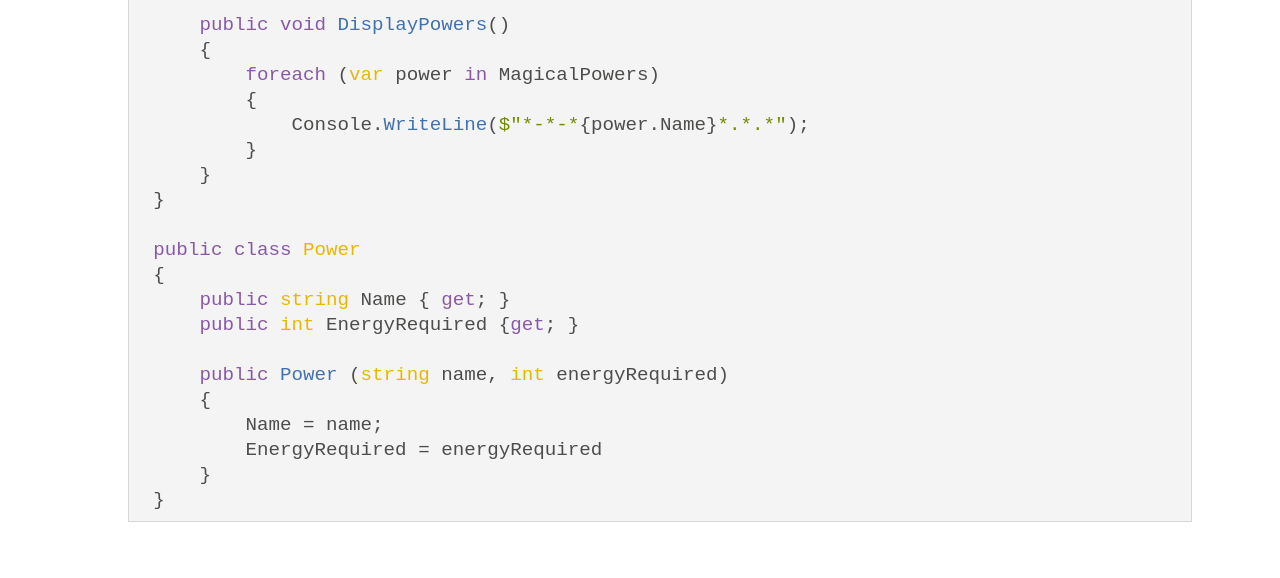
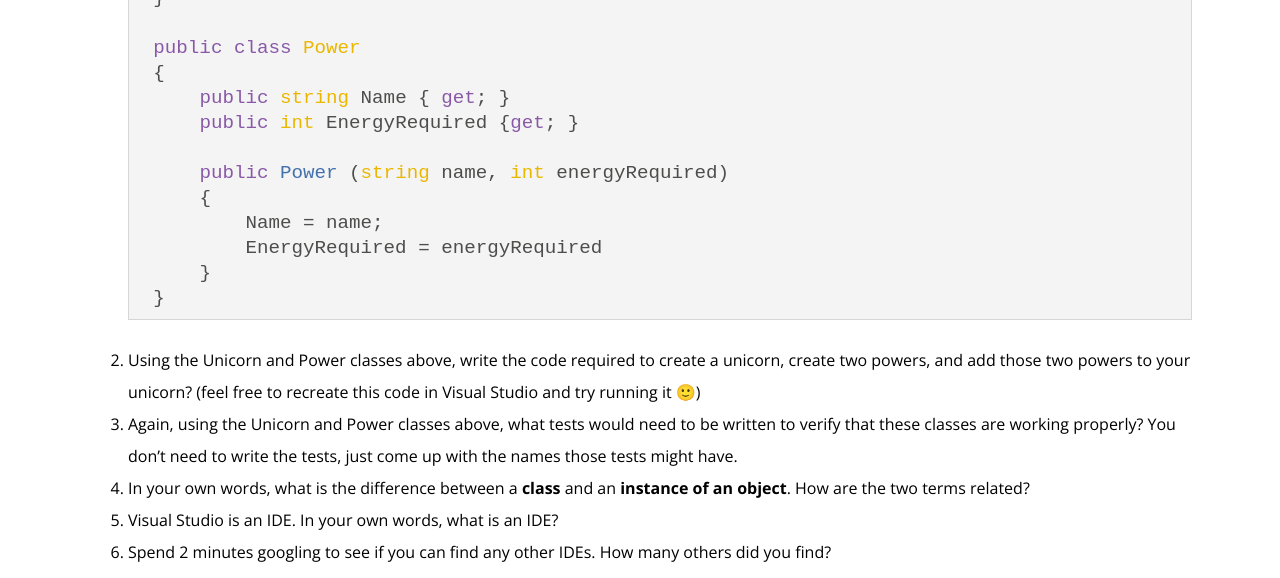
Before and after one commit to turingschool/launch-curriculum, a Jekyll site: the page built from module1/lessons/Week5/Mod1Review.md, in a window 1280 px wide and 1400 px high, scrolled down 1068 px, cut to the strip 0-578 px from the top of the window. Built offline with Jekyll 4.4.1, drawn with Linux system fonts in a browser that asks for light colours; nearby versions of some CDN libraries; comment, search, counter and statistics services are not loaded; some of the changed text lies outside the part shown.

Commit message:
Update M1W5 CFU and Mod 1 Review

````diff
--- a/module1/lessons/Week5/Mod1Review.md
+++ b/module1/lessons/Week5/Mod1Review.md
@@ -58,42 +50,29 @@
     }
     ```
 
+1. Using the Unicorn and Power classes above, write the code required to create a unicorn, create two powers, and add those two powers to your unicorn? (feel free to recreate this code in Visual Studio and try running it 🙂)
+1. Again, using the Unicorn and Power classes above, what tests would need to be written to verify that these classes are working properly?  You don't need to write the tests, just come up with the names those tests might have.
+1. In your own words, what is the difference between a **class** and an **instance of an object**.  How are the two terms related?
+1. Visual Studio is an IDE.  In your own words, what is an IDE?
+1. Spend 2 minutes googling to see if you can find any other IDEs. How many others did you find?
+1. The code below has a bug; where would you put a breakpoint to start debugging what might be happening (feel free to recreate this code in Visual Studio and try running it 🙂)
 
-<!-- * explain the flow of execution through code   -->
-<!-- * use `if/else` statements to control execution -->
-<!-- Week2
-* Understand what a bug is
-* Practice Debugging with Breakpoints
-* Define and start using an IDE
-* Identify the benefites of using an IDE
-* Identify and implement code blocks.
-* Use `while`, and `for` to repeat code blocks.
-* Recognize potential infinite loops. -->
+    ```c#
+    // This program should print an abbreviated version of a kids song to help them learn the numbers 1 to 20.  The song should display every number, and never go above 20.
 
-<!-- Week3
-* Describe the difference between a class and an instance of that class
-* Practice building classes with state and behavior
-* Identify some best-practices for defining state and behavior
-* Identify key differences between **arrays** and **lists**
-* Define and use a **dictionary**
-* Iterate through collections with `foreach` and `for`
-* Define the terms Method, Argument, Return Value, and Object.
-* Explain why we use methods
-* Define methods in c#
-* Understand how abstraction helps us program -->
-
-<!-- Week4
-* Implement appropriate class file structure
-* Gain familiarity with passing around 'smart' objects
-* Define OOP
-* Discuss the benefits of OOP
-* Identify different sytaxes for object instantiation
-* Define Automated Testing.
-* Understand why we use tests.
-* Implement unit tests for a single class. -->
-
-<!-- Week5
-* Define 'Refactoring' in programming terms.
-* Define and implement the Single Responsibility Principle
-* Define the stages of a test
-* Recognize difference in testing command and query methods -->
+    1  Console.Write("First comes: ");
+    2
+    3  for (var i = 0; i < 20; i++)
+    4  {
+    5      Console.WriteLine(i);
+    6      Console.Write("then comes: ");
+    7  }
+    8  Console.WriteLine("And that's how you count to 20!");
+    9
+    ```
+1. How are Arrays and Lists similar?  How are they different?
+1. How would you convert the string `"32"` into the integer `32`?
+1. Define the following terms:
+    * Loop
+    * Iteration
+    * Infinite Loop
````
Also changed, not shown: other parts of module1/lessons/Week5/Mod1Review.md (+0 -8 lines), module1/index.md (+2 -1 lines), module1/lessons/Week5/CFUReview.md (+1 -1 lines).
